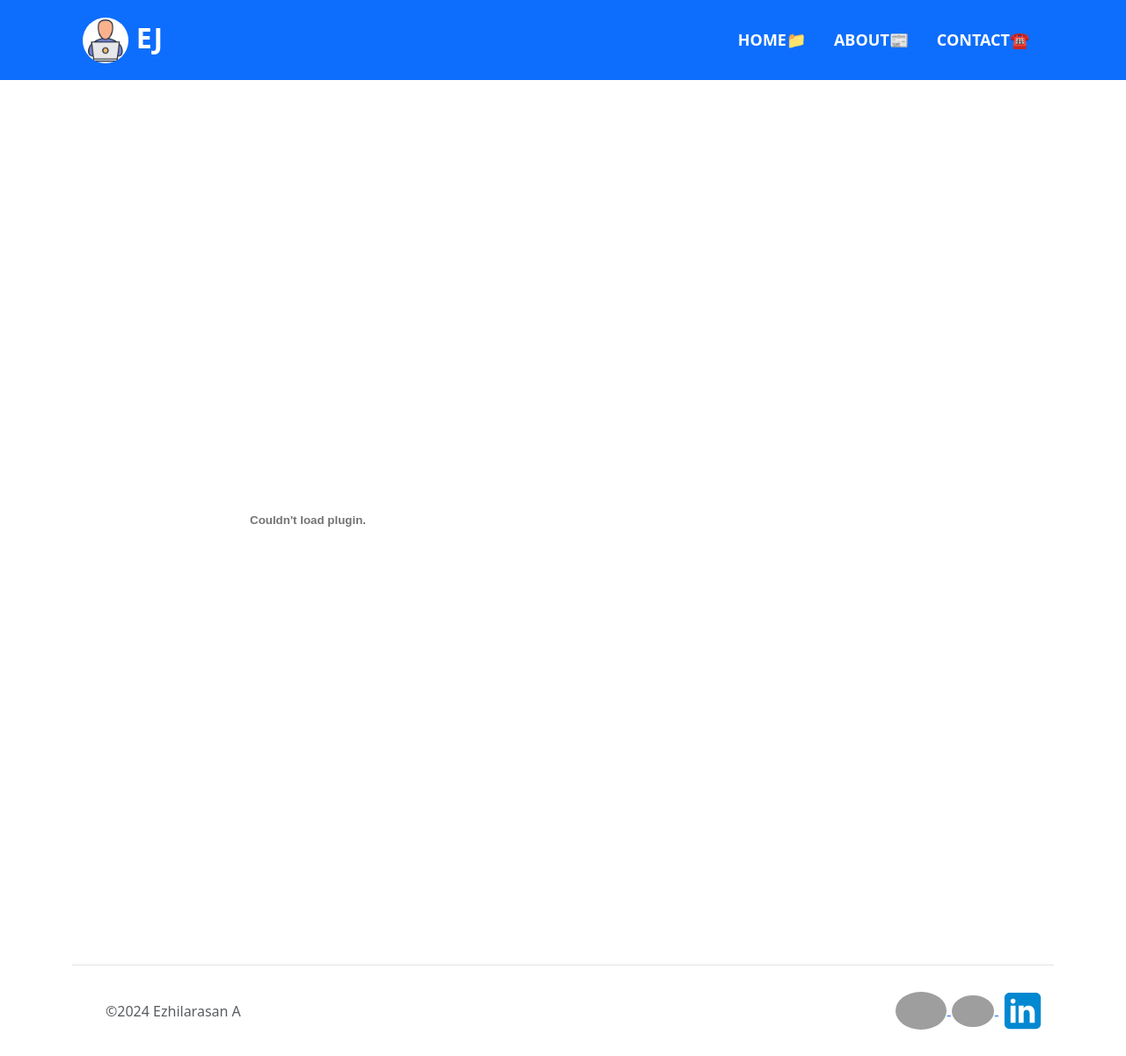
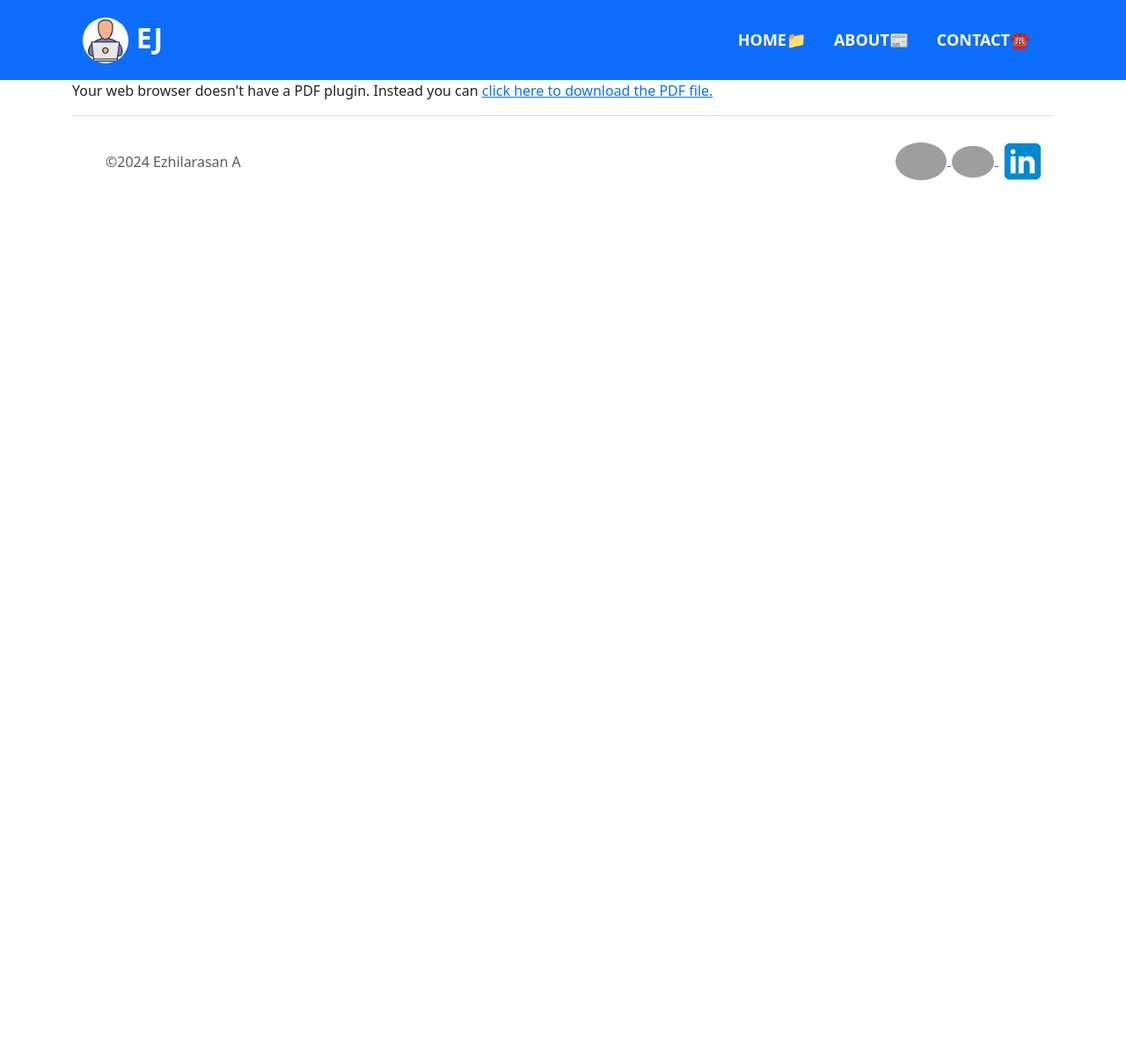
Before and after one commit to EJezhil/EJ-Portfolio, a Flask app: page /resume in a window 1280 px wide. Shown: the whole page at 88% size. After the commit the page ends 205 px from the top, so only its background shows below. Run offline with Flask 2, Linux system fonts and the light colour scheme; some libraries are stand-ins or nearby versions; grey boxes are pictures that could not be loaded.

Commit message:
Ej portfolio commit 6

```diff
--- a/main.py
+++ b/main.py
@@ -69,4 +69,4 @@
 
 
 if __name__ == "__main__":
-    app.run(debug=False)
+    app.run(debug=True)
--- a/templates/resume.html
+++ b/templates/resume.html
@@ -55,8 +55,13 @@
 
     <!-- Contact -->
 
-    <div class=" ">
-         <embed src="https://ejezhil.github.io/Images-for-Portfolio/EZHILARASAN%20A%20RESUME.pdf" type="application/pdf" height="1000vh" width="700vh"></embed>
+    <div class="container">
+         <object data="https://ejezhil.github.io/Images-for-Portfolio/EZHILARASAN%20A%20RESUME.pdf"
+         type="application/pdf" width="100%" height="1200">
+            <p>Your web browser doesn't have a PDF plugin.
+            Instead you can <a href="https://ejezhil.github.io/Images-for-Portfolio/EZHILARASAN%20A%20RESUME.pdf">click here to
+            download the PDF file.</a></p>
+            </object>
       </div>
 
         <script src="https://cdn.jsdelivr.net/npm/bootstrap@5.2.3/dist/js/bootstrap.bundle.min.js"></script>
```
